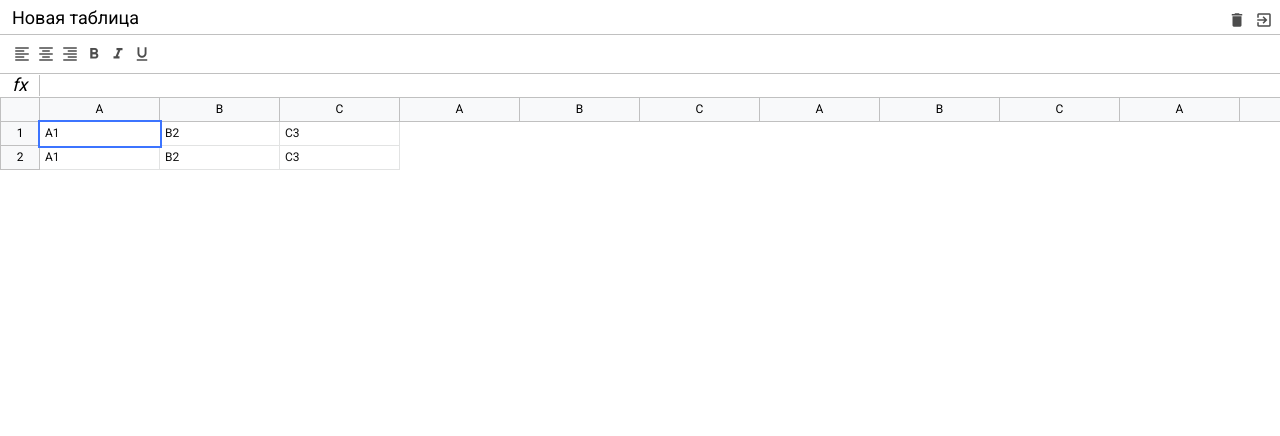
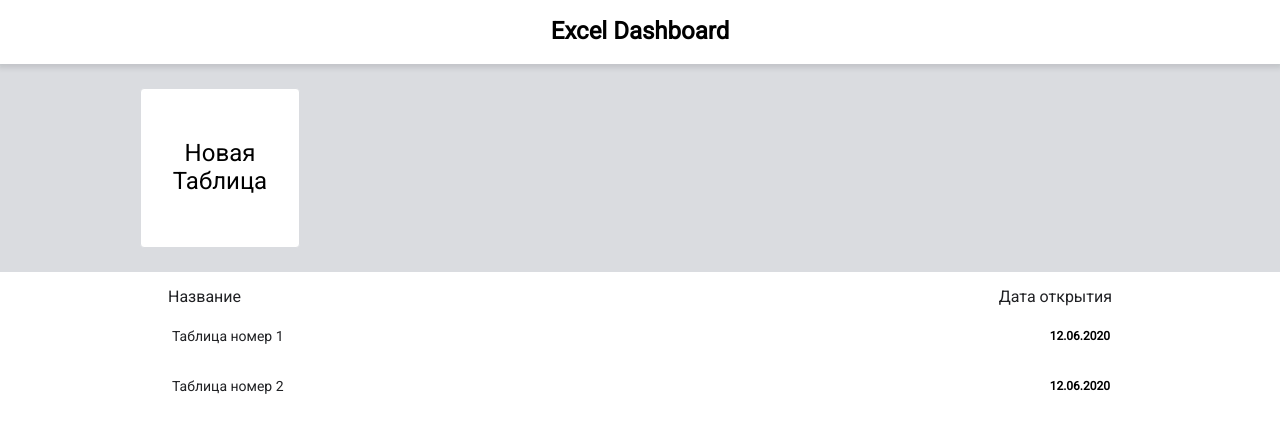
Before and after one commit to Sergiayn/excel, a website built with webpack: page src/index.html in a window 1280 px wide. Built offline with nearby package versions, Linux system fonts and the light colour scheme.

Commit message:
add dashboard

```diff
--- a/src/index.html
+++ b/src/index.html
@@ -11,82 +11,32 @@
 </head>
 <body>
 <div id="app" class="container">
-    <div class="excel">
-        <div class="excel__header">
-            <input type="text" class="input" value="Новая таблица"/>
-            <div>
-                <div class="button">
-                    <i class="material-icons">delete</i>
-                </div>
-                <div class="button">
-                    <i class="material-icons">exit_to_app</i>
-                </div>
+    <div class="db">
+        <div class="db__header">
+            <h1>Excel Dashboard</h1>
+        </div>
+        <div class="db__new">
+            <div class="db__view">
+                <a href="#" class="db__create">
+                    Новая <br /> Таблица
+                </a>
             </div>
         </div>
-        <div class="excel__toolbar">
-            <div class="button">
-                <i class="material-icons">format_align_left</i>
+        <div class="db__table db__view">
+            <div class="db__list-header">
+                <span>Название</span>
+                <span>Дата открытия</span>
             </div>
-            <div class="button">
-                <i class="material-icons">format_align_center</i>
-            </div>
-            <div class="button">
-                <i class="material-icons">format_align_right</i>
-            </div>
-            <div class="button">
-                <i class="material-icons">format_bold</i>
-            </div>
-            <div class="button">
-                <i class="material-icons">format_italic</i>
-            </div>
-            <div class="button">
-                <i class="material-icons">format_underlined</i>
-            </div>
-        </div>
-        <div class="excel__formula">
-            <div class="info">fx</div>
-            <div class="input" contenteditable spellcheck="false"></div>
-        </div>
-        <div class="excel__table">
-            <div class="row">
-                <div class="row-info"></div>
-                <div class="row-data">
-                    <div class="column">A</div>
-                    <div class="column">B</div>
-                    <div class="column">C</div>
-                    <div class="column">A</div>
-                    <div class="column">B</div>
-                    <div class="column">C</div>
-                    <div class="column">A</div>
-                    <div class="column">B</div>
-                    <div class="column">C</div>
-                    <div class="column">A</div>
-                    <div class="column">B</div>
-                    <div class="column">C</div>
-                    <div class="column">A</div>
-                    <div class="column">B</div>
-                    <div class="column">C</div>
-                    <div class="column">A</div>
-                    <div class="column">B</div>
-                    <div class="column">C</div>
-                </div>
-            </div>
-            <div class="row">
-                <div class="row-info">1</div>
-                <div class="row-data">
-                    <div class="cell selected" contenteditable="">A1</div>
-                    <div class="cell" contenteditable="">B2</div>
-                    <div class="cell" contenteditable="">C3</div>
-                </div>
-            </div>
-            <div class="row">
-                <div class="row-info">2</div>
-                <div class="row-data">
-                    <div class="cell">A1</div>
-                    <div class="cell">B2</div>
-                    <div class="cell">C3</div>
-                </div>
-            </div>
+            <ul class="db__list">
+                <li class="db__record">
+                    <a href="#">Таблица номер 1</a>
+                    <strong>12.06.2020</strong>
+                </li>
+                <li class="db__record">
+                    <a href="#">Таблица номер 2</a>
+                    <strong>12.06.2020</strong>
+                </li>
+            </ul>
         </div>
     </div>
 </div>
--- a/src/scss/_mixins.scss
+++ b/src/scss/_mixins.scss
@@ -20,3 +20,9 @@
     cursor: pointer;
   }
 }
+
+@mixin clear-list() {
+  list-style: none;
+  margin: 0;
+  padding: 0;
+}
--- a/src/scss/_variables.scss
+++ b/src/scss/_variables.scss
@@ -4,4 +4,5 @@ $formula-height: 24px;
 $info-cell-width: 40px;
 $cell-width: 120px;
 $row-height: 24px;
+$db-header-height: 64px;
 $border-color: #c0c0c0;
--- /dev/null
+++ b/src/scss/dashboard.scss
@@ -0,0 +1,94 @@
+@use "variables";
+@use "mixins";
+
+.db {
+
+  &__header {
+    position: fixed;
+    left: 0;
+    right: 0;
+    top: 0;
+    height: variables.$db-header-height;
+    display: flex;
+    align-items: center;
+    justify-content: center;
+    background: #fff;
+    box-shadow: 0 2px 5px 2px rgba(60, 64, 67, 0.15);
+    z-index: 1000;
+  }
+
+  &__new {
+    margin-top: variables.$db-header-height;
+    padding: 1.5rem;
+    background: #dadce0;
+  }
+
+  &__create {
+    width: 160px;
+    height: 160px;
+    background: #fff;
+    border-radius: 4px;
+    border: 1px solid #dadce0;
+    display: flex;
+    justify-content: center;
+    align-items: center;
+    font-size: 1.5rem;
+    text-decoration: none;
+    color: #000;
+    text-align: center;
+
+    &:hover {
+      cursor: pointer;
+      color: green;
+      border-color: green;
+    }
+  }
+
+  &__view {
+    max-width: 1000px;
+    margin: 0 auto;
+  }
+
+  &__table {
+    padding: 1rem;
+  }
+
+  &__list-header {
+    display: flex;
+    justify-content: space-between;
+    color: #202124;
+    font-weight: 500;
+    font-size: 16px;
+    margin-bottom: 10px;
+    padding: 0 12px;
+  }
+
+  &__list {
+    @include mixins.clear-list;
+  }
+
+  &__record {
+    display: flex;
+    justify-content: space-between;
+    align-items: center;
+    padding: 12px 14px 12px 16px;
+    margin-bottom: 10px;
+
+    &:hover {
+      background: #e6f4ea;
+      border-radius: 25px;
+    }
+
+    a {
+      text-decoration: none;
+      cursor: pointer;
+      color: #202124;
+      font-size: 14px;
+
+      &:hover {
+        text-decoration: underline;
+      }
+    }
+  }
+
+}
--- a/src/scss/index.scss
+++ b/src/scss/index.scss
@@ -2,6 +2,7 @@
 @use "toolbar";
 @use "formula";
 @use "table";
+@use "dashboard";
 
 @import url('https://fonts.googleapis.com/css?family=Roboto&display=swap');
 @import "~normalize.css";
```
Also changed, not shown: src/assets/excel.html (added, +94 -0 lines).
